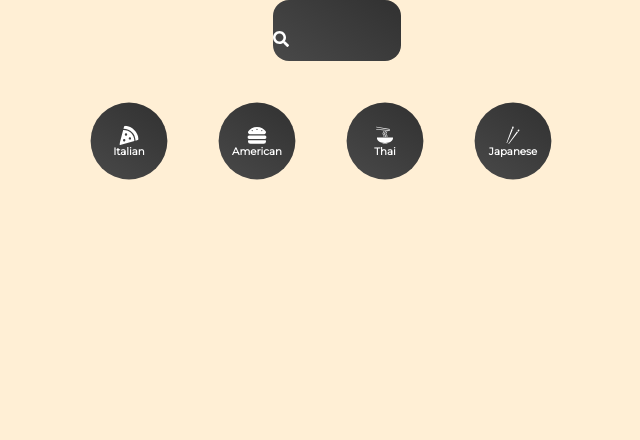
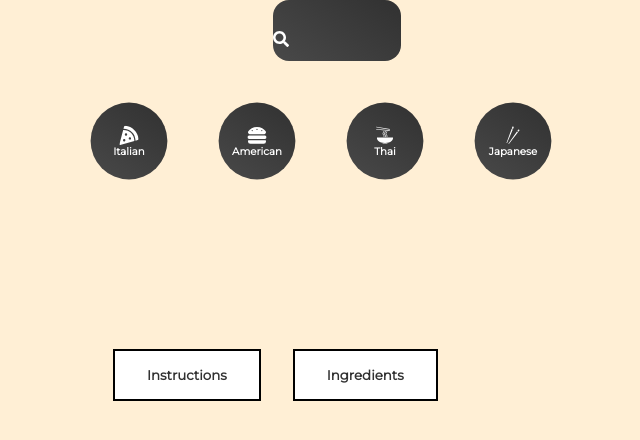
Before and after one commit to prince-konwea/mama-Put, a React (Create React App) app: page /recipe/1 in a window 1280 px wide. Shown: the top 440 px of the page, without its empty margins (303-943 px from the left). Built offline with nearby package versions, Linux system fonts and the light colour scheme; no server answers; a web font is replaced by a local one.

Commit message:
add recipe component to show details of each item clicked in home page

```diff
--- a/src/components/Popular.jsx
+++ b/src/components/Popular.jsx
@@ -2,6 +2,7 @@
 import styled from "styled-components";
 import {Splide ,SplideSlide } from "@splidejs/react-splide";
 import '@splidejs/splide/dist/css/splide.min.css';
+import { Link } from "react-router-dom";
 
 
 function Popular() {
@@ -45,9 +46,11 @@
                         return (
                             <SplideSlide key={recipe.id}>
                           <Card>
+                            <Link to={`/recipe/${recipe.id}`}>
                             <p>{recipe.title}</p>
                             <img src={recipe.image} alt={recipe.title}/>
                             <Gradient />
+                            </Link>
                           </Card>
                           </SplideSlide>
                         );
--- a/src/components/Veggie.jsx
+++ b/src/components/Veggie.jsx
@@ -2,6 +2,7 @@
 import styled from "styled-components";
 import {Splide ,SplideSlide } from "@splidejs/react-splide";
 import '@splidejs/splide/dist/css/splide.min.css';
+import { Link } from "react-router-dom";
 
 
 
@@ -48,9 +49,11 @@
                         return (
                             <SplideSlide key={recipe.id}>
                           <Card>
+                            <Link to={`/recipe/${recipe.id}`}>
                             <p>{recipe.title}</p>
                             <img src={recipe.image} alt={recipe.title}/>
                             <Gradient />
+                            </Link>
                           </Card>
                           </SplideSlide>
                         );
--- a/src/components/pages/Pages.jsx
+++ b/src/components/pages/Pages.jsx
@@ -2,6 +2,7 @@
 import Cuisine from "./Cuisine";
 import { Route, Routes} from "react-router-dom";
 import Searched from "./Searched";
+import Recipe from "./Recipe";
 
 function Pages() {
   return (
@@ -10,6 +11,7 @@
   <Route path="/" element={<Home />} />
   <Route path="/cuisine/:type" element={<Cuisine />} />
   <Route path="/searched/:search" element={<Searched />} />
+  <Route path="/recipe/:name" element={<Recipe />} />
     </Routes>
 
   )
--- /dev/null
+++ b/src/components/pages/Recipe.jsx
@@ -0,0 +1,70 @@
+import { useState, useEffect } from "react";
+import styled from "styled-components";
+import { useParams } from "react-router-dom";
+
+
+
+function Recipe() {
+
+    let params = useParams();
+    const [details, setDetails ] = useState({});
+
+const fetchDetails = async() => {
+    const data = await fetch(`https://api.spoonacular.com/recipes/${params.name}/information?apiKey=${process.env.REACT_APP_API_KEY}`)
+    const detailData = await data.json();
+    setDetails(detailData);
+}
+
+useEffect(() => {
+    fetchDetails();
+}, [params.name]);
+
+
+  return (
+    <DetailWrapper>
+        <div>
+            <h2>{details.title}</h2>
+            <img src={details.image} alt="" />
+        </div>
+        <Info>
+            <Button>Instructions</Button>
+            <Button>Ingredients</Button>
+        </Info>
+    </DetailWrapper>
+  )
+}
+
+const DetailWrapper = styled.div`
+margin-top: 10rem;
+margin-bottom: 5rem;
+display:flex;
+.active{
+    background: linear-gradient(35deg, #494949, #313131);
+    color: white;
+}
+h2{
+    margin-bottom: 2rem;
+}
+li{
+    font-size: 1.2rem;
+    line-height: 2.5rem;
+}
+ul{
+    margin-top: 2rem;
+}
+
+`
+const Button = styled.button`
+ padding: 1rem 2rem;
+ color:#313131;
+ background: white;
+ border: 2px solid black;
+ margin-right: 2rem;
+ font-weight: 600;
+`
+
+const Info =styled.div`
+margin-left: 10rem;
+`
+
+export default Recipe;
```
Also changed, not shown: 1 other file (tests, documents, lock files or other folders).
